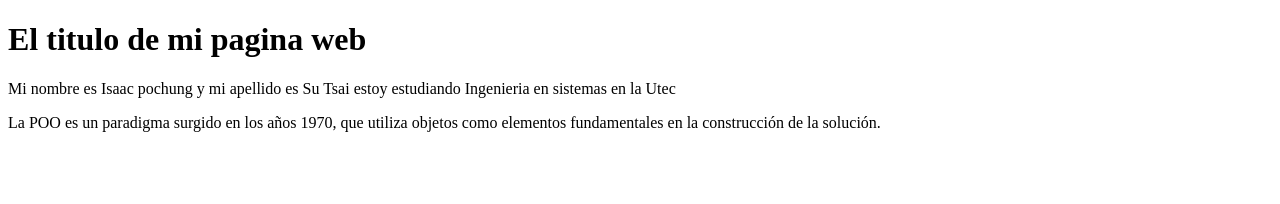
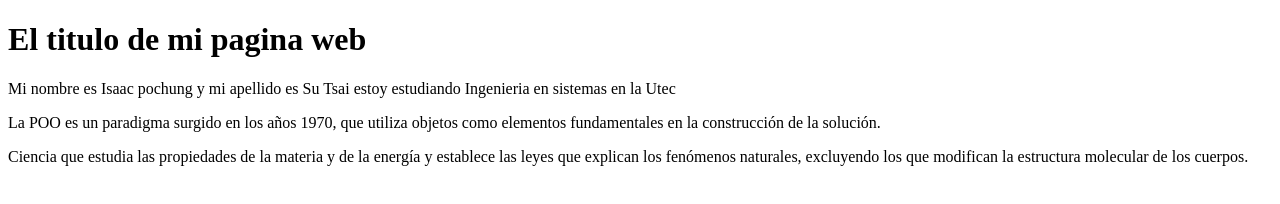
Before and after one commit to IPSTOKO/Seminario_Git-GitHub., a plain HTML site: page index.html in a window 1280 px wide. Drawn offline with Linux system fonts and the light colour scheme.

Commit message:
agrege un parrafo sobre fisica

```diff
--- a/index.html
+++ b/index.html
@@ -18,5 +18,13 @@
         que utiliza objetos como elementos
         fundamentales en la construcción de la solución.
     </p>
+
+    <p>
+        Ciencia que estudia las propiedades de
+        la materia y de la energía y establece las
+        leyes que explican los fenómenos naturales,
+        excluyendo los que modifican
+        la estructura molecular de los cuerpos.
+    </p>
 </body>
 </html>
```
